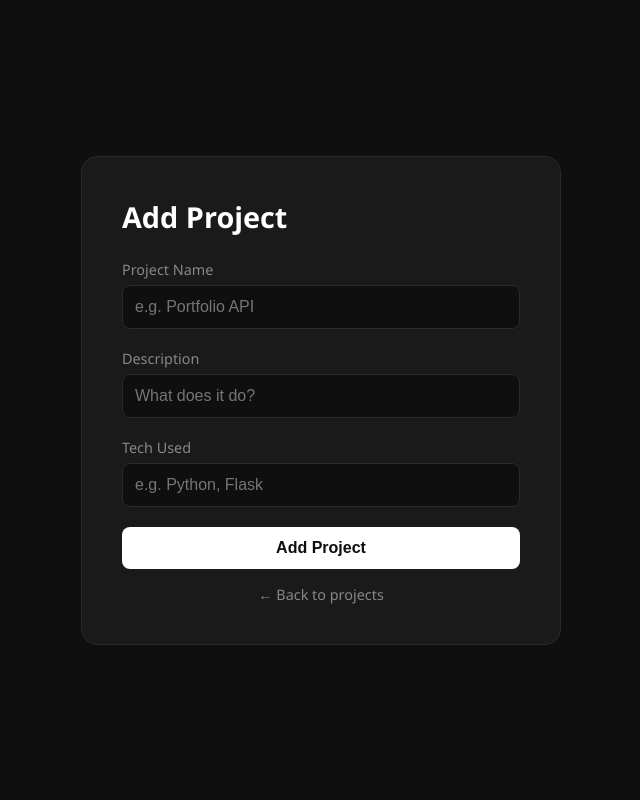
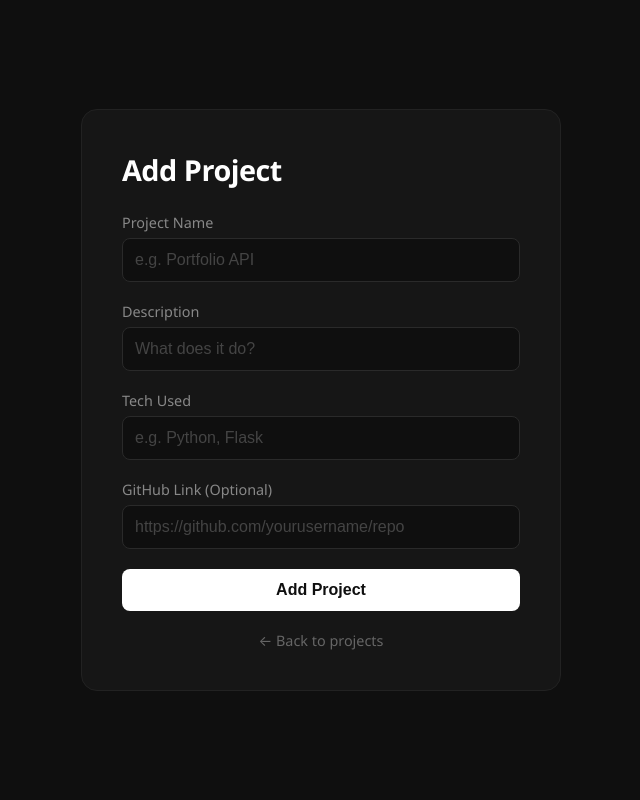
Before and after one commit to Gaurab-Kunwar/Portfolio-site, a Flask app: page /add in a window 1280 px wide. Shown: the whole page, without its empty margins (319-959 px from the left). Run offline with Flask 3, Linux system fonts and the light colour scheme.

Commit message:
add github url input

```diff
--- a/app.py
+++ b/app.py
@@ -2,21 +2,20 @@ from flask import Flask, jsonify, request, render_template, redirect, abort
 from flask_sqlalchemy import SQLAlchemy
 
 app = Flask(__name__)
-
-# Configure SQLite database location
 app.config["SQLALCHEMY_DATABASE_URI"] = "sqlite:///portfolio.db"
-# To silence the modification tracking warning overhead
 app.config["SQLALCHEMY_TRACK_MODIFICATIONS"] = False
 
 db = SQLAlchemy(app)
 
 
-# Define the Project model
 class Project(db.Model):
     id = db.Column(db.Integer, primary_key=True)
     name = db.Column(db.String(100), nullable=False)
     description = db.Column(db.String(200), nullable=False)
     tech = db.Column(db.String(100), nullable=False)
+    github_url = db.Column(
+        db.String(250), nullable=True
+    )  # Nullable=True means it's optional
 
     def to_dict(self):
         return {
@@ -24,10 +23,10 @@ class Project(db.Model):
             "name": self.name,
             "description": self.description,
             "tech": self.tech,
+            "github_url": self.github_url,  # Include in API responses
         }
 
 
-# Automatically create the database tables if they don't exist
 with app.app_context():
     db.create_all()
 
@@ -50,15 +49,17 @@ def get_projects_html():
 @app.route("/add", methods=["GET", "POST"])
 def add_project_form():
     if request.method == "POST":
-        # Using .get() prevents KeyError crashes if a field is missing
         name = request.form.get("name")
         description = request.form.get("description")
         tech = request.form.get("tech")
+        github_url = request.form.get("github_url")  #
 
         if not name or not description or not tech:
             return "Missing required fields", 400
 
-        new_project = Project(name=name, description=description, tech=tech)
+        new_project = Project(
+            name=name, description=description, tech=tech, github_url=github_url
+        )
         db.session.add(new_project)
         db.session.commit()
         return redirect("/projects")
@@ -69,14 +70,12 @@ def add_project_form():
 # --- JSON API Routes ---
 
 
-# GET all projects as JSON (Useful if you want to connect a frontend framework later)
 @app.route("/api/projects", methods=["GET"])
 def get_projects_json():
     projects = db.session.scalars(db.select(Project)).all()
     return jsonify([project.to_dict() for project in projects])
 
 
-# POST - add a new project via JSON API
 @app.route("/api/projects", methods=["POST"])
 def add_project_api():
     if not request.is_json:
@@ -84,25 +83,24 @@ def add_project_api():
 
     data = request.get_json()
 
-    # Simple validation payload check
     required_fields = ["name", "description", "tech"]
     if not all(field in data for field in required_fields):
         return jsonify({"error": "Missing required fields"}), 400
 
     new_project = Project(
-        name=data["name"], description=data["description"], tech=data["tech"]
+        name=data["name"],
+        description=data["description"],
+        tech=data["tech"],
+        github_url=data.get("github_url"),
     )
     db.session.add(new_project)
     db.session.commit()
     return jsonify(new_project.to_dict()), 201
 
 
-# DELETE a project safely
 @app.route("/api/projects/<int:project_id>", methods=["DELETE"])
 def delete_project(project_id):
     project = db.session.get(Project, project_id)
-
-    # If the project doesn't exist, handle it safely instead of crashing
     if not project:
         return jsonify({"error": "Project not found"}), 404
 
--- a/templates/add_project.html
+++ b/templates/add_project.html
@@ -1,27 +1,37 @@
-<!DOCTYPE html>
+<!doctype html>
 <html lang="en">
   <head>
-    <meta charset="UTF-8">
-    <meta name="viewport" content="width=device-width, initial-scale=1.0">
-    <title>Add Project</title>
+    <meta charset="UTF-8" />
+    <meta name="viewport" content="width=device-width, initial-scale=1.0" />
+    <title>Add Project | Gaurab Kunwar</title>
     <style>
-        * { margin: 0; padding: 0; box-sizing: border-box; }
+      * {
+        margin: 0;
+        padding: 0;
+        box-sizing: border-box;
+      }
 
       body {
-            font-family: 'Segoe UI', sans-serif;
+        font-family:
+          "Segoe UI",
+          -apple-system,
+          BlinkMacSystemFont,
+          Roboto,
+          sans-serif;
         background: #0f0f0f;
         color: #ffffff;
         display: flex;
         justify-content: center;
         align-items: center;
         height: 100vh;
+        padding: 20px;
       }
 
       .container {
-            background: #1a1a1a;
+        background: #161616;
         padding: 40px;
         border-radius: 16px;
-            border: 1px solid #2a2a2a;
+        border: 1px solid #222;
         width: 100%;
         max-width: 480px;
       }
@@ -29,6 +39,7 @@
       h1 {
         font-size: 1.8rem;
         margin-bottom: 24px;
+        letter-spacing: -0.5px;
       }
 
       label {
@@ -36,6 +47,7 @@
         color: #888;
         font-size: 0.9rem;
         margin-bottom: 6px;
+        font-weight: 500;
       }
 
       input {
@@ -47,11 +59,17 @@
         border-radius: 8px;
         font-size: 1rem;
         margin-bottom: 20px;
+        transition: border-color 0.2s ease;
       }
 
       input:focus {
         outline: none;
         border-color: #555;
+      }
+
+      /* Subtle styling override for browser placeholder text color */
+      input::placeholder {
+        color: #444;
       }
 
       .btn {
@@ -64,38 +82,82 @@
         font-weight: bold;
         font-size: 1rem;
         cursor: pointer;
+        transition:
+          background 0.2s ease,
+          transform 0.1s ease;
       }
 
-        .btn:hover { background: #ccc; }
+      .btn:hover {
+        background: #e0e0e0;
+      }
+
+      .btn:active {
+        transform: scale(0.99);
+      }
 
       .back {
         display: block;
         text-align: center;
-            margin-top: 16px;
-            color: #888;
+        margin-top: 20px;
+        color: #666;
         text-decoration: none;
         font-size: 0.9rem;
+        transition: color 0.2s ease;
       }
 
-        .back:hover { color: #fff; }
+      .back:hover {
+        color: #fff;
+      }
     </style>
   </head>
   <body>
     <div class="container">
       <h1>Add Project</h1>
+
+      <!-- The action is blank, meaning it POSTs right back to our Flask endpoint naturally -->
       <form method="POST">
-            <label>Project Name</label>
-            <input type="text" name="name" placeholder="e.g. Portfolio API">
+        <label for="name">Project Name</label>
+        <input
+          type="text"
+          id="name"
+          name="name"
+          placeholder="e.g. Portfolio API"
+          required
+        />
 
-            <label>Description</label>
-            <input type="text" name="description" placeholder="What does it do?">
+        <label for="description">Description</label>
+        <input
+          type="text"
+          id="description"
+          name="description"
+          placeholder="What does it do?"
+          required
+        />
 
-            <label>Tech Used</label>
-            <input type="text" name="tech" placeholder="e.g. Python, Flask">
+        <label for="tech">Tech Used</label>
+        <input
+          type="text"
+          id="tech"
+          name="tech"
+          placeholder="e.g. Python, Flask"
+          required
+        />
+
+        <label for="github_url">GitHub Link (Optional)</label>
+        <input
+          type="url"
+          id="github_url"
+          name="github_url"
+          placeholder="https://github.com/yourusername/repo"
+        />
 
         <button type="submit" class="btn">Add Project</button>
       </form>
-        <a href="/projects" class="back">← Back to projects</a>
+
+      <!-- Dynamic Flask link back to the HTML list route -->
+      <a href="{{ url_for('get_projects_html') }}" class="back"
+        >← Back to projects</a
+      >
     </div>
   </body>
 </html>
```
Also changed, not shown: templates/home.html (+14 -4 lines), templates/projects.html (+122 -16 lines). Lines whose indentation alone changed are shown as unchanged.
